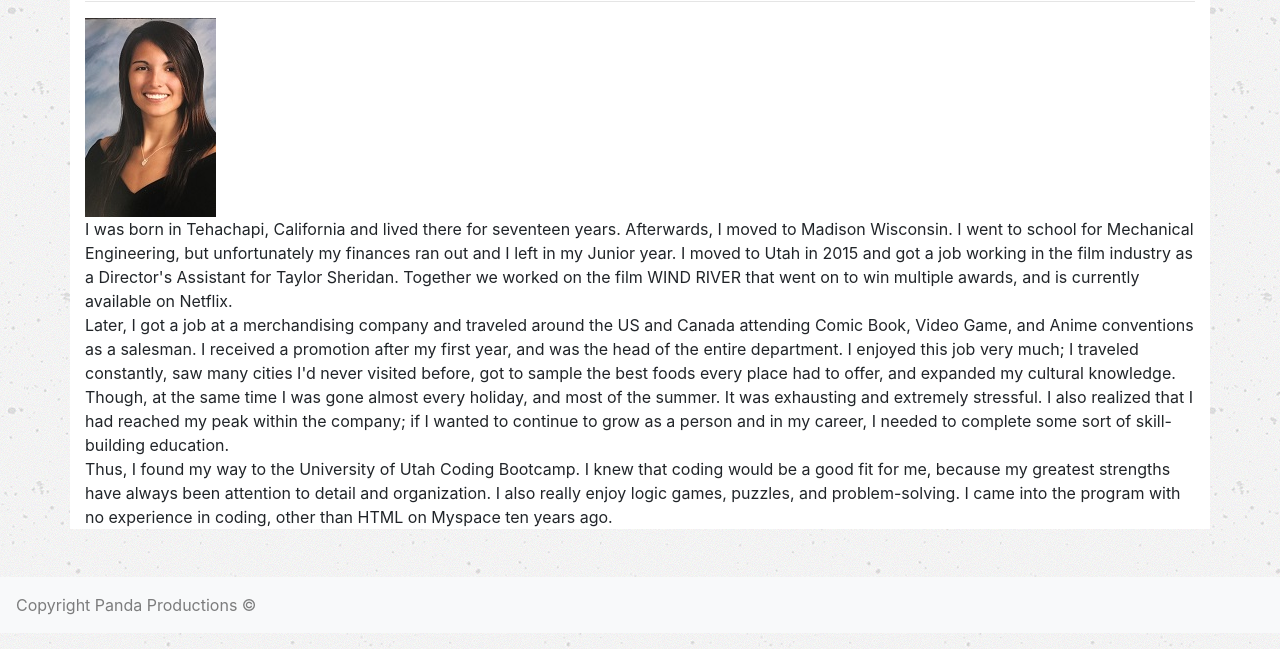
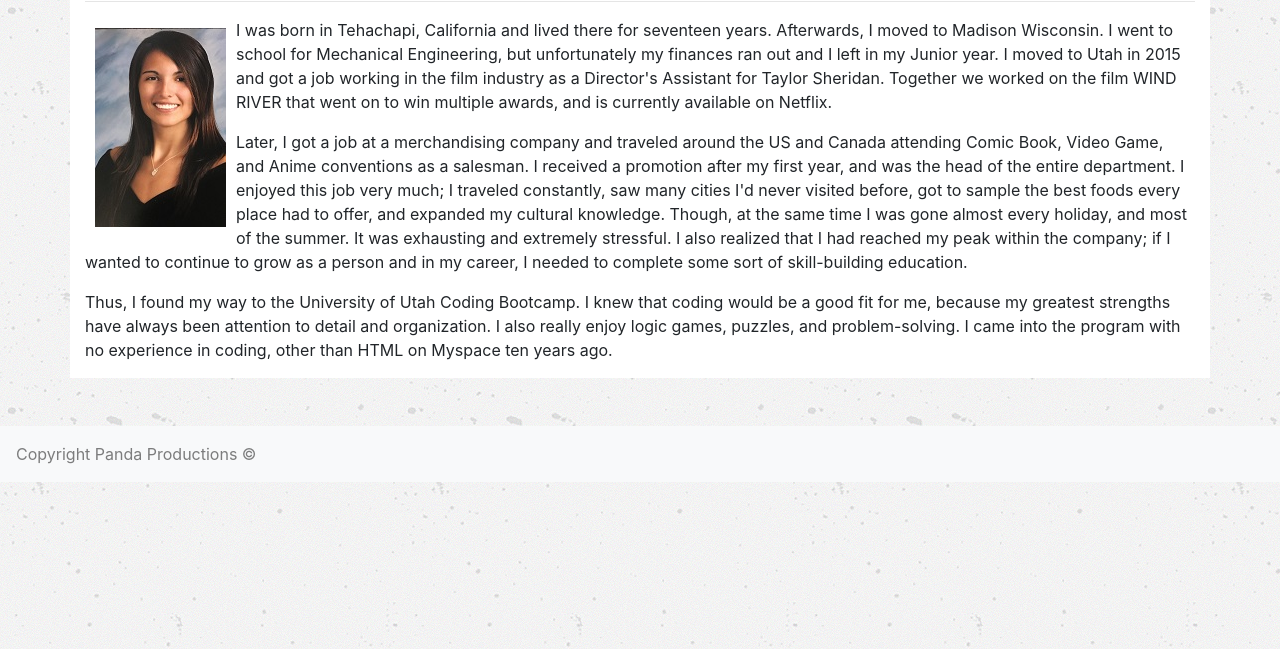
Before and after one commit to rcviets/Bootstrap-Portfolio, a plain HTML site: page index.html in a window 1280 px wide. Shown: the part 151-800 px from the top of the page. Drawn offline with nearby package versions, Linux system fonts and the light colour scheme.

Commit message:
bio floats and margins

```diff
--- a/assets/css/style.css
+++ b/assets/css/style.css
@@ -22,10 +22,10 @@ h1 {
 .body {
     height: 100%;
 }
-p {
-    position: relative;
+img {
     float: left;
     margin: 0 auto;
+    padding: 10px;
 }
 .copy {
     text-align: center;
```
